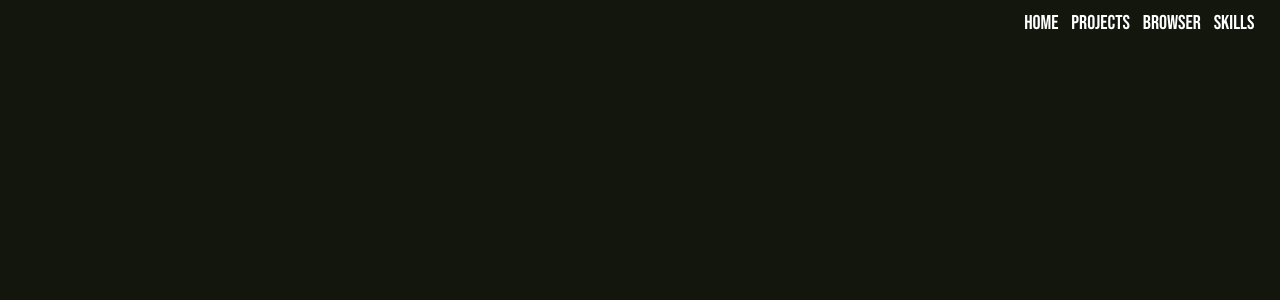
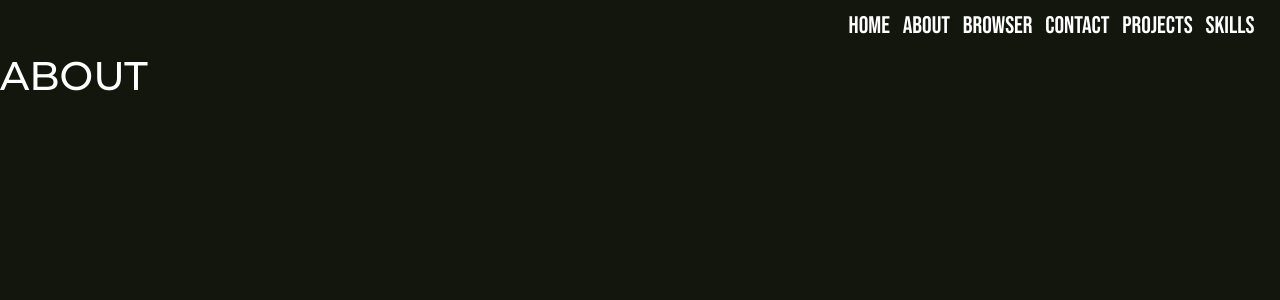
Before and after one commit to msionut28/portfolio, a React (Create React App) app: page /about in a window 1280 px wide. Shown: the top 300 px of the page. Built offline with nearby package versions, Linux system fonts and the light colour scheme.

Commit message:
about and contact boilerplate

```diff
--- a/src/App.jsx
+++ b/src/App.jsx
@@ -1,9 +1,11 @@
 import { Routes, Route } from "react-router-dom";
+import About from "./pages/About/About"
+import Browser from "./pages/Browser/Browser";
+import Contact from "./pages/Contact/Contact";
+import HomePage from "./pages/HomePage/HomePage";
 import NavBar from "./components/NavBar/NavBar";
-import HomePage from "./pages/HomePage/HomePage";
+import ProjectsSlider from "./pages/ProjectsSlider/ProjectsSlider";
 import Skills from "./pages/Skills/Skills";
-import ProjectsSlider from "./pages/ProjectsSlider/ProjectsSlider";
-import Browser from "./pages/Browser/Browser";
 
 function App() {
   return (
@@ -11,9 +13,11 @@ function App() {
       <NavBar />
       <Routes>
         <Route path="/" element={<HomePage />} />
+        <Route path="/about" element={<About />} />
+        <Route path="/browser" element={<Browser />} />
+        <Route path="/contact" element={<Contact />} />
+        <Route path="/projects" element={<ProjectsSlider />} />
         <Route path="/skills" element={<Skills />} />
-        <Route path="/projects" element={<ProjectsSlider />} />
-        <Route path="/browser" element={<Browser />} />
       </Routes>
     </div>
   );
--- a/src/components/NavBar/NavBar.jsx
+++ b/src/components/NavBar/NavBar.jsx
@@ -8,13 +8,19 @@ const NavBar = () => {
         <Link to="/" style={{ textDecoration: "none" }}>
           <span className="bebas link-btn">HOME</span>
         </Link>
+        <Link to="/about" style={{ textDecoration: "none" }}>
+          <span className="bebas link-btn">ABOUT</span>
+        </Link>
+        <Link to="/browser" style={{ textDecoration: "none" }}>
+          <span className="bebas link-btn">BROWSER</span>
+        </Link>
+        <Link to="/contact" style={{ textDecoration: "none" }}>
+          <span className="bebas link-btn">CONTACT</span>
+        </Link>
         <Link to="/projects" style={{ textDecoration: "none" }}>
           <span className="bebas link-btn" style={{ textDecoration: "none" }}>
             PROJECTS
           </span>
-        </Link>
-        <Link to="/browser" style={{ textDecoration: "none" }}>
-          <span className="bebas link-btn">BROWSER</span>
         </Link>
         <Link to="/skills" style={{ textDecoration: "none" }}>
           <span className="bebas link-btn">SKILLS</span>
--- a/src/components/NavBar/style.css
+++ b/src/components/NavBar/style.css
@@ -19,7 +19,7 @@
     color: #FFFFFF;
     text-decoration: none;
     margin: 0 1vw;
-    font-size: 1.25em;
+    font-size: 1.5em;
     cursor: default;
 }
 
--- /dev/null
+++ b/src/pages/About/About.jsx
@@ -0,0 +1,11 @@
+import "./style.css"
+
+const About = () => {
+    return(
+        <div>
+            <h1 className="montserrat title">ABOUT</h1>
+        </div>
+    )
+}
+
+export default About
--- a/src/pages/Browser/Browser.jsx
+++ b/src/pages/Browser/Browser.jsx
@@ -45,7 +45,7 @@ const Browser = () => {
         animate={{ opacity: 1, scale: 1 }}
         transition={{ duration: 1 }}
       >
-        <h1 className="montserrat title">SAFARI CLONE</h1>
+        <h1 className="montserrat browser-title">SAFARI CLONE</h1>
       </motion.div>
       <motion.div
         className="start-up"
--- a/src/pages/Browser/style.css
+++ b/src/pages/Browser/style.css
@@ -7,8 +7,10 @@
     margin-bottom: 15vh;
 }
 
-.title {
+.browser-title {
     margin-bottom: 2vh;
+    font-size: 2.5em;
+    cursor: default;
 }
 
 .safari {
--- /dev/null
+++ b/src/pages/Contact/Contact.jsx
@@ -0,0 +1,11 @@
+import "./style.css"
+
+const Contact = () => {
+  return (
+    <div>
+        <h1 className="montserrat title">CONTACT</h1>
+    </div>
+  )
+}
+
+export default Contact
```
Also changed, not shown: src/pages/About/style.css (added), src/pages/Contact/style.css (added).
